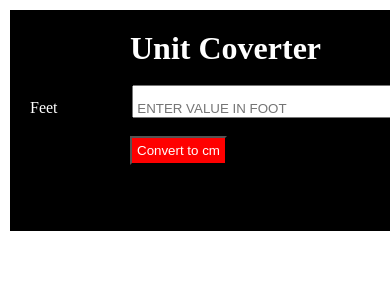
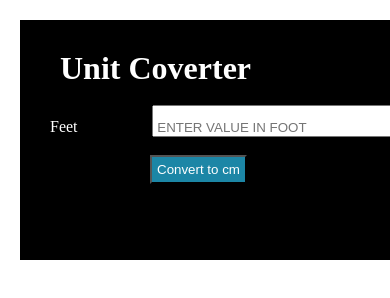
Before and after one commit to Ameerbatcha/Versioning_practice, a plain HTML site: page index.html in a window 390 px wide. Shown: the top 298 px of the page. Drawn offline with Linux system fonts and the light colour scheme.

Commit message:
V2: Second Commit changes made on UI

```diff
--- a/style.css
+++ b/style.css
@@ -18,7 +18,7 @@
 }
 
 #title {
-    margin-left: 100px;
+    margin-left: 10px;
 
 }
 
@@ -37,7 +37,7 @@ form>input {
 form>button {
     width: fit-content;
     margin-left: 100px;
-    background-color: red;
+    background-color: rgb(28, 134, 166);
     padding: 5px;
     color: white;
 }
@@ -45,7 +45,7 @@ form>button {
 #answer {
     margin-left: 130px;
     padding: 5px;
-    color: rgba(213, 255, 1, 0.826);
+    color: rgba(219, 21, 219, 0.826);
     font: large bold;
     font-style: oblique;
 
@@ -57,10 +57,10 @@ form>button {
 @media screen and (max-width:768px) {
 
     #container {
-        width: 60vh;
-        margin: 10px;
+        margin: 20px;
         background: black;
-        padding: 20px;
+        padding: 30px;
     }
 
+
 }
```
Also changed, not shown: index.html (renamed from unit_converter.html).
